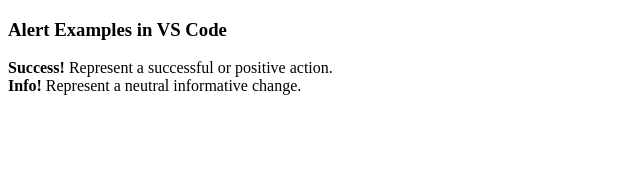
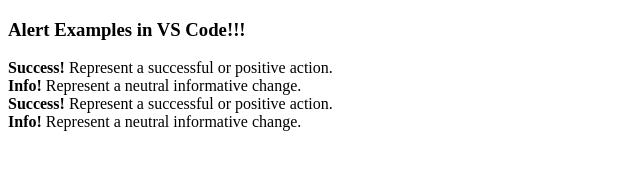
Before and after one commit to idia4test/My_Project, a plain HTML site: page index.html in a window 1280 px wide. Shown: the whole page, without its empty margins (0-640 px from the left). Drawn offline with Linux system fonts and the light colour scheme.

Commit message:
Added Features

```diff
--- a/index.html
+++ b/index.html
@@ -1,12 +1,14 @@
 <!DOCTYPE html>
 <html>
 <head>
-    <title>Alert Examples</title>
+    <title>Alert Examples!!!</title>
     <meta charset="utf-8">
 </head>
 <body>
 
-    <h3>Alert Examples in VS Code</h3>
+    <h3>Alert Examples in VS Code!!!</h3>
+      <strong>Success!</strong> Represent a successful or positive action.</br>
+      <strong>Info!</strong> Represent a neutral informative change.</br>
       <strong>Success!</strong> Represent a successful or positive action.</br>
       <strong>Info!</strong> Represent a neutral informative change.</br>
 </body>
```
